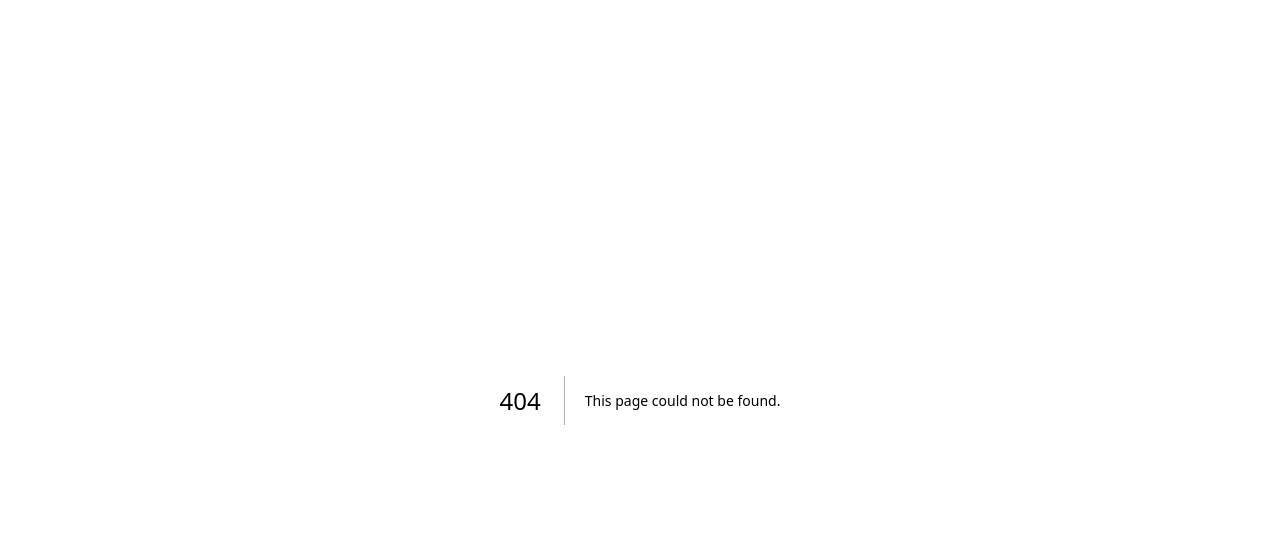
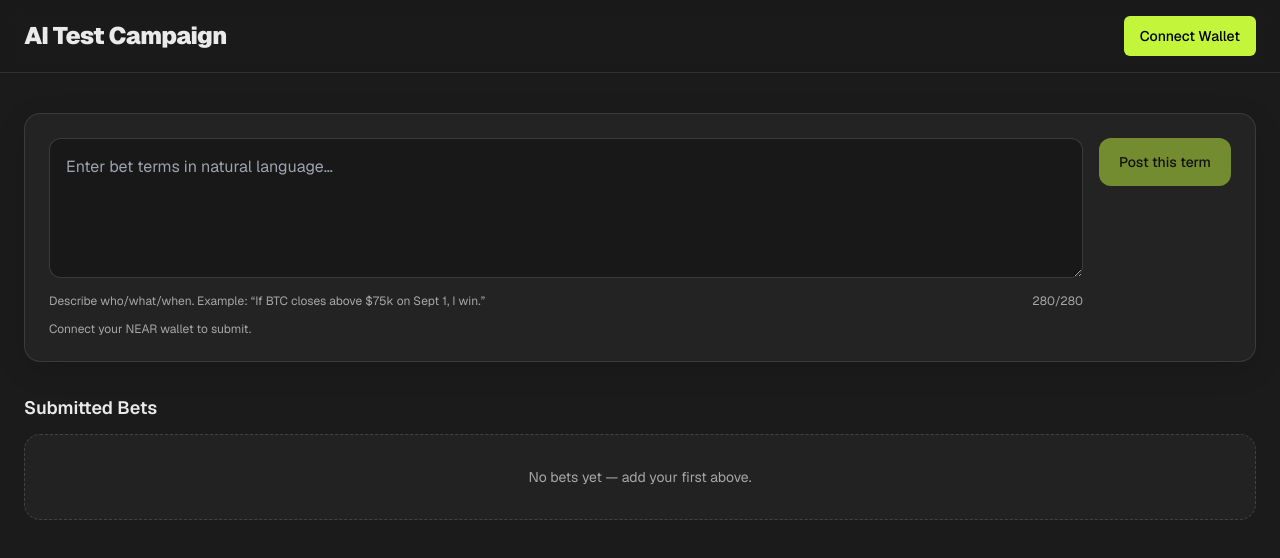
Before and after one commit to prakhar728/Smol_bet, a Next.js app in the folder client/: page /campaign in a window 1280 px wide. Before the commit this address had no page. Shown: the top 558 px of the page. Built offline with nearby package versions, Linux system fonts and the light colour scheme.

Commit message:
Added Campaign page

```diff
--- /dev/null
+++ b/client/app/campaign/page.tsx
@@ -0,0 +1,151 @@
+"use client"
+
+import { useMemo, useState } from "react"
+import { Button } from "@/components/ui/button"
+
+type Bet = {
+  bet_id: number
+  terms: string
+  resolution: string
+}
+
+export default function AICampaignPage() {
+  const [connected, setConnected] = useState(false)
+  const [terms, setTerms] = useState("")
+  const [bets, setBets] = useState<Bet[]>([])
+  const [nextId, setNextId] = useState(1)
+  const [resolvingId, setResolvingId] = useState<number | null>(null)
+
+  const maxChars = 280
+  const remaining = maxChars - terms.length
+  const overLimit = remaining < 0
+  const canPost = connected && terms.trim().length > 0 && !overLimit
+
+  const connectWallet = async () => {
+    // await nearConnect()
+    setConnected(true)
+  }
+
+  const postTerm = async () => {
+    if (!canPost) return
+    const newBet: Bet = { bet_id: nextId, terms: terms.trim(), resolution: "" }
+    setBets((b) => [{ ...newBet }, ...b])
+    setNextId((n) => n + 1)
+    setTerms("")
+  }
+
+  const requestResolve = async (bet_id: number) => {
+    setResolvingId(bet_id)
+    // const res = await contract.get_resolution({ bet_id })
+    const res = `Mock resolution for bet #${bet_id} (replace with AI result)`
+    setTimeout(() => {
+      setBets((b) =>
+        b.map((bet) => (bet.bet_id === bet_id ? { ...bet, resolution: res } : bet)),
+      )
+      setResolvingId(null)
+    }, 650)
+  }
+
+  return (
+    <div className="min-h-[100dvh] bg-charcoal text-off flex flex-col">
+      {/* Sticky header */}
+      <header className="sticky top-0 z-20 border-b border-white/10 backdrop-blur supports-[backdrop-filter]:bg-charcoal/70">
+        <div className="container mx-auto px-4 md:px-6 py-4 flex items-center justify-between">
+          <h1 className="text-lg md:text-2xl font-black tracking-tight">AI Test Campaign</h1>
+          <Button
+            onClick={connectWallet}
+            className="bg-[#C3F53B] text-black hover:bg-[#C3F53B]/90 transition-colors"
+          >
+            {connected ? "Wallet Connected" : "Connect Wallet"}
+          </Button>
+        </div>
+      </header>
+
+      <main className="container mx-auto px-4 md:px-6 py-6 md:py-10 flex-1 space-y-8">
+        {/* Composer */}
+        <section className="rounded-2xl border border-white/10 bg-white/[0.04] p-4 md:p-6 shadow-[0_8px_30px_rgba(0,0,0,0.12)]">
+          <div className="flex items-start gap-4">
+            <div className="w-full">
+              <label htmlFor="bet-terms" className="sr-only">Bet terms</label>
+              <textarea
+                id="bet-terms"
+                value={terms}
+                onChange={(e) => setTerms(e.target.value)}
+                placeholder="Enter bet terms in natural language…"
+                className="w-full min-h-[120px] md:min-h-[140px] resize-vertical rounded-xl bg-black/30 border border-white/15 p-3 md:p-4 text-sm md:text-base outline-none focus:ring-2 focus:ring-[#C3F53B] focus:border-transparent transition"
+                maxLength={maxChars + 50} // allow typing but we signal over-limit
+              />
+              <div className="mt-2 flex items-center justify-between text-xs">
+                <span className="text-white/60">
+                  Describe who/what/when. Example: “If BTC closes above $75k on Sept 1, I win.”
+                </span>
+                <span className={overLimit ? "text-red-400" : "text-white/60"}>
+                  {remaining < 0 ? `+${Math.abs(remaining)}` : remaining}/{maxChars}
+                </span>
+              </div>
+            </div>
+
+            <Button
+              onClick={postTerm}
+              disabled={!canPost}
+              className="shrink-0 bg-[#C3F53B] text-black hover:bg-[#C3F53B]/90 disabled:opacity-50 disabled:hover:bg-[#C3F53B] rounded-xl h-[44px] md:h-[48px] px-4 md:px-5 transition"
+              aria-disabled={!canPost}
+              title={!connected ? "Connect wallet to post" : overLimit ? "Too many characters" : "Post this term"}
+            >
+              Post this term
+            </Button>
+          </div>
+          {!connected && (
+            <p className="mt-3 text-xs text-white/60">Connect your NEAR wallet to submit.</p>
+          )}
+        </section>
+
+        {/* Bets */}
+        <section className="space-y-3">
+          <h2 className="text-base md:text-lg font-semibold">Submitted Bets</h2>
+
+          {bets.length === 0 ? (
+            <div className="rounded-2xl border border-dashed border-white/15 bg-white/[0.03] p-8 text-center">
+              <p className="text-sm text-white/60">No bets yet — add your first above.</p>
+            </div>
+          ) : (
+            <ul className="grid sm:grid-cols-2 lg:grid-cols-3 gap-4 md:gap-5">
+              {bets.map((bet) => (
+                <li key={bet.bet_id} className="group">
+                  <article className="h-full rounded-2xl border border-white/10 bg-white/[0.04] p-4 md:p-5 transition-transform duration-200 group-hover:-translate-y-0.5">
+                    <header className="flex items-center justify-between gap-3">
+                      <div className="text-xs md:text-sm text-white/70 font-mono">
+                        #{bet.bet_id.toString().padStart(4, "0")}
+                      </div>
+                      <Button
+                        variant="ghost"
+                        className="border border-white/15 hover:bg-white/10 rounded-lg h-8 px-3"
+                        onClick={() => requestResolve(bet.bet_id)}
+                        disabled={resolvingId === bet.bet_id}
+                      >
+                        {resolvingId === bet.bet_id ? "Resolving…" : "Request Resolve"}
+                      </Button>
+                    </header>
+
+                    <div className="mt-3 space-y-2">
+                      <div>
+                        <div className="text-[11px] uppercase tracking-wide text-white/50">Terms</div>
+                        <p className="text-sm md:text-base leading-relaxed">{bet.terms}</p>
+                      </div>
+                      <div className="pt-2 border-t border-white/10">
+                        <div className="text-[11px] uppercase tracking-wide text-white/50">Resolution</div>
+                        <p className="text-sm md:text-base leading-relaxed">
+                          {bet.resolution || <span className="text-white/50">— not resolved yet —</span>}
+                        </p>
+                      </div>
+                    </div>
+                  </article>
+                </li>
+              ))}
+            </ul>
+          )}
+        </section>
+      </main>
+    </div>
+  )
+}
--- a/client/components/hero.tsx
+++ b/client/components/hero.tsx
@@ -23,8 +23,12 @@ export function Hero() {
 
             {/* CTAs (matte, no glow) */}
             <div className="flex flex-wrap gap-3">
+              {/* <Button asChild className="bg-[#C3F53B] text-black hover:bg-[#C3F53B]/90">
+                <Link href="https://x.com/funnyorfud" target="_blank" rel="noreferrer">Try the Bot</Link>
+              </Button> */}
+
               <Button asChild className="bg-[#C3F53B] text-black hover:bg-[#C3F53B]/90">
-                <Link href="https://x.com/funnyorfud" target="_blank" rel="noreferrer">Try the Bot</Link>
+                <Link href="campaign" target="_blank" rel="noreferrer">Live Campaign</Link>
               </Button>
               <Button
                 asChild
--- a/client/components/site-header.tsx
+++ b/client/components/site-header.tsx
@@ -31,9 +31,16 @@ export function SiteHeader() {
           </Link>
 
         </nav>
-        <Button asChild className="bg-lime text-charcoal hover:bg-lime/90 focus-visible:ring-lime">
+        {/* <Button asChild className="bg-lime text-charcoal hover:bg-lime/90 focus-visible:ring-lime">
           <a href="https://x.com/funnyorfud" target="_blank" rel="noreferrer" aria-label="Try the Bot on X">
             Try the Bot
+            <ExternalLink className="ml-2 h-4 w-4" />
+          </a>
+        </Button> */}
+
+        <Button asChild className="bg-lime text-charcoal hover:bg-lime/90 focus-visible:ring-lime">
+          <a href="campaign" target="_blank" rel="noreferrer" aria-label="Try the Bot on X">
+            Live Campaign
             <ExternalLink className="ml-2 h-4 w-4" />
           </a>
         </Button>
```
